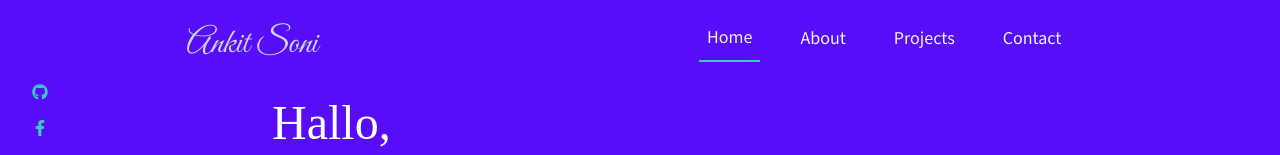
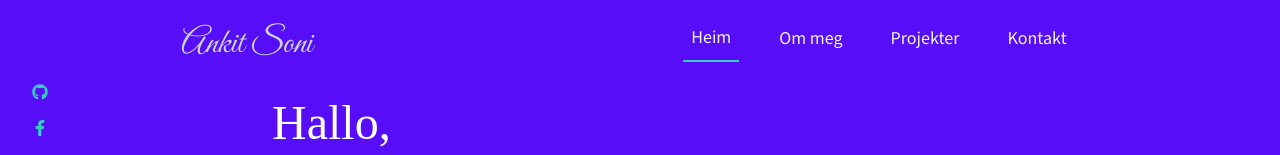
Before and after one commit to aktson/ankit-react-portfolio, a React (Create React App) app: page / in a window 1280 px wide. Shown: the top 155 px of the page. Built offline with nearby package versions, Linux system fonts and the light colour scheme; no server answers; a web font is replaced by a local one.

Commit message:
navigation updated

```diff
--- a/src/components/layout/Header.jsx
+++ b/src/components/layout/Header.jsx
@@ -12,22 +12,22 @@ function Header() {
           <ul className=" text-slate-100 ">
             <li>
               <Link activeClass="active" to="hero" spy={true} smooth={true} duration={500} className="nav-li">
-                Home
+                Heim
               </Link>
             </li>
             <li>
               <Link activeClass="active" to="about" spy={true} smooth={true} duration={500} className="nav-li">
-                About
+                Om meg
               </Link>
             </li>
             <li>
               <Link activeClass="active" to="projects" spy={true} smooth={true} duration={500} className="nav-li">
-                Projects
+                Projekter
               </Link>
             </li>
             <li>
               <Link activeClass="active" to="contact" spy={true} smooth={true} duration={500} className="nav-li">
-                Contact
+                Kontakt
               </Link>
             </li>
           </ul>
--- a/src/components/layout/mobile-nav/Navigation.jsx
+++ b/src/components/layout/mobile-nav/Navigation.jsx
@@ -35,22 +35,22 @@ export function Navigation({ toggle }) {
       <motion.ul variants={variants} className="mob-ul ">
         <motion.li whileTap={{ scale: 0.95 }} variants={variantsLi}>
           <Link activeClass="active" to="hero" spy={true} smooth={true} duration={500} className="mob-li  nav-li" onClick={toggle}>
-            Home
+            Heim
           </Link>
         </motion.li>
         <motion.li whileTap={{ scale: 0.95 }} variants={variantsLi}>
           <Link activeClass="active" to="about" spy={true} smooth={true} duration={500} className="mob-li nav-li " onClick={toggle}>
-            About
+            Om meg
           </Link>
         </motion.li>
         <motion.li whileTap={{ scale: 0.95 }} variants={variantsLi}>
           <Link activeClass="active" to="projects" spy={true} smooth={true} duration={500} className="mob-li nav-li " onClick={toggle}>
-            Projects
+            Projekter
           </Link>
         </motion.li>
         <motion.li whileTap={{ scale: 0.95 }} variants={variantsLi}>
           <Link activeClass="active" to="contact" spy={true} smooth={true} duration={500} className="mob-li nav-li " onClick={toggle}>
-            Contact
+            Kontakt
           </Link>
         </motion.li>
       </motion.ul>
```
